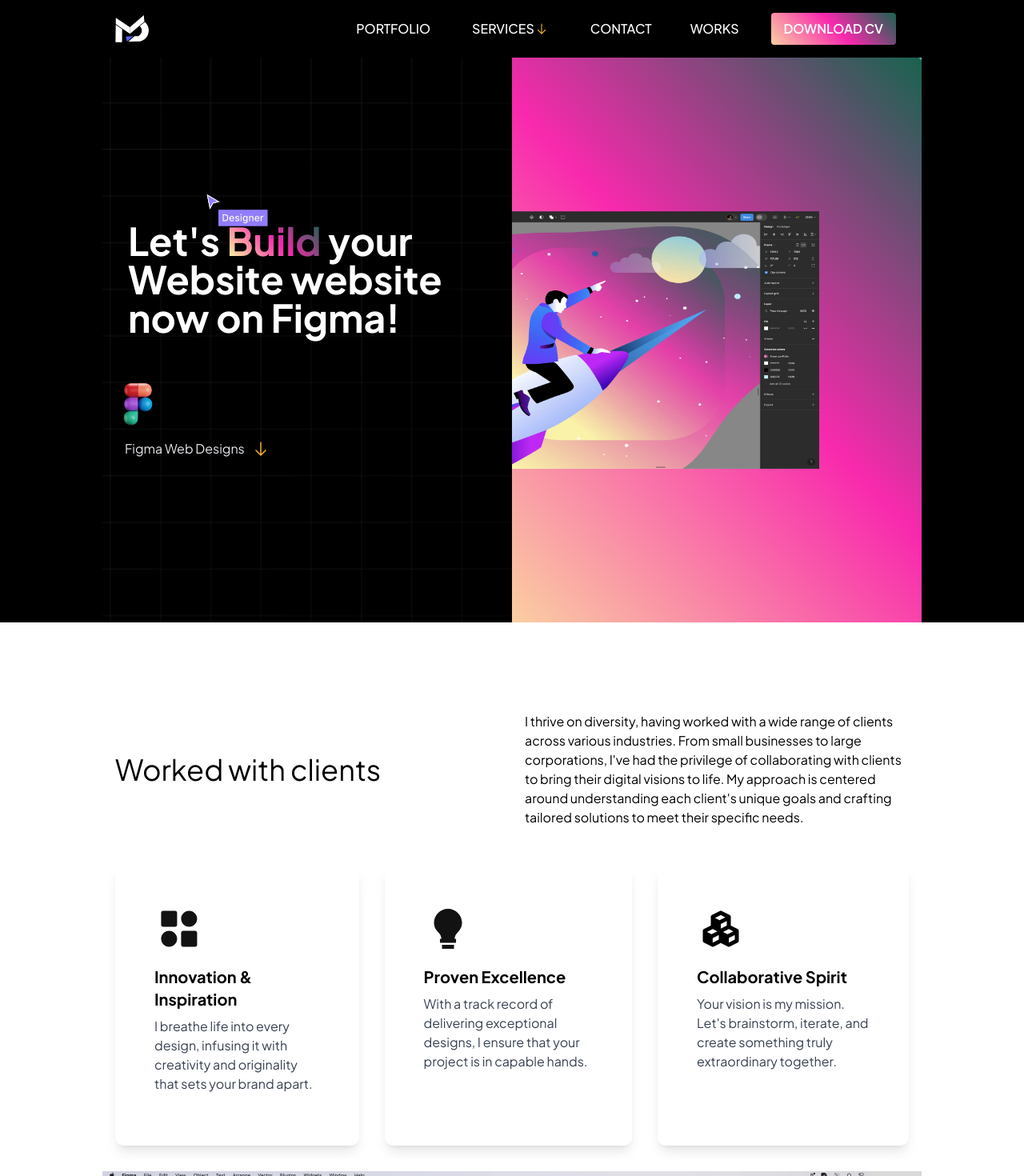
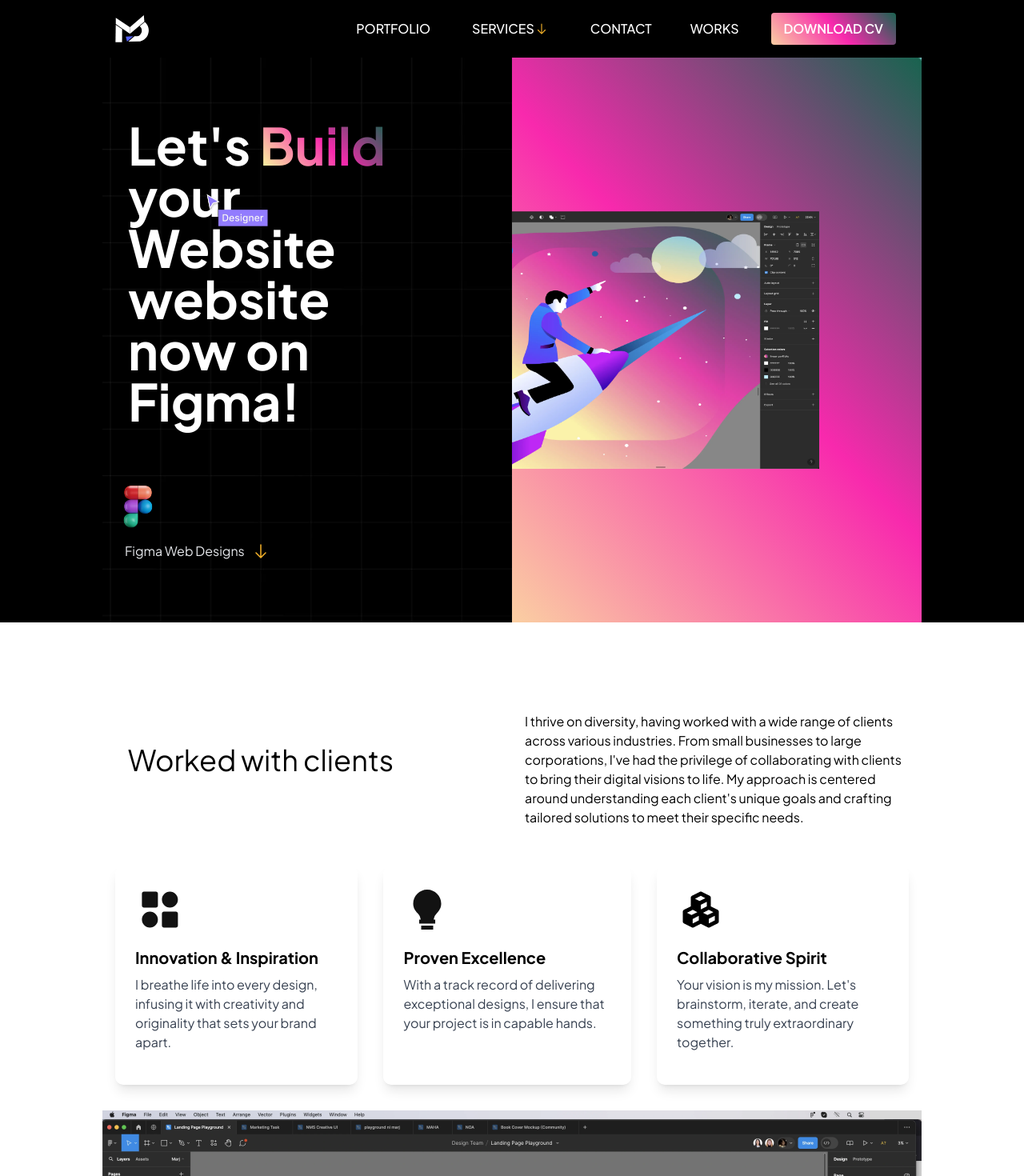
Before and after one commit to MarjonDoping/marj_portfolio, a React (Vite) app in the folder marjportfolio/marj-portfolio/: page /webDesign in a window 1280 px wide. Shown: the top 1470 px of the page at 80% size. Built offline with nearby package versions, Linux system fonts and the light colour scheme; a web font is replaced by a local one.

Commit message:
updated resposiveness

```diff
--- a/marjportfolio/marj-portfolio/src/Page/WebDesignHeroPage.jsx
+++ b/marjportfolio/marj-portfolio/src/Page/WebDesignHeroPage.jsx
@@ -20,7 +20,7 @@ const WebDesignHeroPage = () => {
         {/* Left Column */}
         <div className="w-1/2  pl-100">
           <div className="px-8">
-            <h1 className="text-mh1 items-center text-white font-bold mb-4 leading-none">
+          <h1 className="text-mh4 md:text-mh7 font-bold leading-none mb-8 text-white">
               Let's{" "}
               <span
                 style={{
--- a/marjportfolio/marj-portfolio/src/Page/WebdesignAccordion.jsx
+++ b/marjportfolio/marj-portfolio/src/Page/WebdesignAccordion.jsx
@@ -92,7 +92,7 @@ const WebdesignAccordion = () => {
                   />
                 </svg>
               </div>
-              <h2 className="text-4xl font-medium">User Experience Design</h2>
+              <h2 className="text-2xl md:text-4xl font-medium">User Experience Design</h2>
             </div>
           }
           cardContent={
@@ -134,7 +134,7 @@ const WebdesignAccordion = () => {
                   />
                 </svg>
               </div>
-              <h2 className="text-4xl font-medium">User Interface Design</h2>
+              <h2 className="text-2xl md:text-4xl font-medium">User Interface Design</h2>
             </div>
           }
           cardContent={
@@ -187,7 +187,7 @@ const WebdesignAccordion = () => {
                   />
                 </svg>
               </div>
-              <h2 className="text-4xl font-medium">Responsive Web Designs</h2>
+              <h2 className="text-2xl md:text-4xl font-medium">Responsive Web Designs</h2>
             </div>
           }
           cardContent={
@@ -234,7 +234,7 @@ const WebdesignAccordion = () => {
                   />
                 </svg>
               </div>
-              <h2 className="text-4xl font-medium">Product Prototyping</h2>
+              <h2 className="text-2xl md:text-4xl font-medium">Product Prototyping</h2>
             </div>
           }
           cardContent={
@@ -276,7 +276,7 @@ const WebdesignAccordion = () => {
                   />
                 </svg>
               </div>
-              <h2 className="text-4xl font-medium">Wireframing and Mockups</h2>
+              <h2 className="text-2xl md:text-4xl font-medium">Wireframing and Mockups</h2>
             </div>
           }
           cardContent={
--- a/marjportfolio/marj-portfolio/src/Page/WebdesignCards.jsx
+++ b/marjportfolio/marj-portfolio/src/Page/WebdesignCards.jsx
@@ -5,13 +5,14 @@ const WebdesignCards = () => {
     <>
       <div className="bg-white pt-24">
         <div className="max-w-screen-lg mx-auto p-4">
-          <div className="flex items-center justify-between">
-            <div className="w-1/2 pr-4">
-              <h2 className="text-4xl font-normal text-black">
+          <div className="flex flex-col md:flex-row items-center justify-between">
+            <div className="w-full md:w-1/2 pr-4">
+              <h2 className="text-3xl md:text-4xl px-4 font-normal text-black">
                 Worked with clients
               </h2>
+             <br></br>
             </div>
-            <div className="w-1/2 pl-4">
+            <div className="w-full md:w-1/2 pl-4">
               <p className="text-black">
                 I thrive on diversity, having worked with a wide range of clients
                 across various industries. From small businesses to large
@@ -24,14 +25,15 @@ const WebdesignCards = () => {
           </div>
         </div>
       </div>
-      <div className="flex justify-center  py-8">
+
+      <div className="flex justify-center py-8">
         <div className="max-w-screen-lg w-full px-4">
-          <div className="flex justify-between gap-8">
-            <div className="max-w-sm custom-card rounded overflow-hidden shadow-lg p-12">
+          <div className="flex flex-col md:flex-row justify-between gap-8">
+            {/* Card 1 */}
+            <div className="custom-card max-w-sm rounded overflow-hidden shadow-lg p-6">
               <svg xmlns="http://www.w3.org/2000/svg" width="61" height="60" viewBox="0 0 61 60" fill="none">
                 <path d="M25.8906 7.5H10.8906C10.2276 7.5 9.5917 7.76339 9.12286 8.23223C8.65402 8.70107 8.39063 9.33696 8.39062 10V25C8.39063 25.663 8.65402 26.2989 9.12286 26.7678C9.5917 27.2366 10.2276 27.5 10.8906 27.5H25.8906C26.5537 27.5 27.1896 27.2366 27.6584 26.7678C28.1272 26.2989 28.3906 25.663 28.3906 25V10C28.3906 9.33696 28.1272 8.70107 27.6584 8.23223C27.1896 7.76339 26.5537 7.5 25.8906 7.5ZM50.8906 32.5H35.8906C35.2276 32.5 34.5917 32.7634 34.1229 33.2322C33.654 33.7011 33.3906 34.337 33.3906 35V50C33.3906 50.663 33.654 51.2989 34.1229 51.7678C34.5917 52.2366 35.2276 52.5 35.8906 52.5H50.8906C51.5537 52.5 52.1896 52.2366 52.6584 51.7678C53.1272 51.2989 53.3906 50.663 53.3906 50V35C53.3906 34.337 53.1272 33.7011 52.6584 33.2322C52.1896 32.7634 51.5537 32.5 50.8906 32.5ZM43.3906 7.5C37.8756 7.5 33.3906 11.985 33.3906 17.5C33.3906 23.015 37.8756 27.5 43.3906 27.5C48.9056 27.5 53.3906 23.015 53.3906 17.5C53.3906 11.985 48.9056 7.5 43.3906 7.5ZM18.3906 32.5C12.8756 32.5 8.39062 36.985 8.39062 42.5C8.39062 48.015 12.8756 52.5 18.3906 52.5C23.9056 52.5 28.3906 48.015 28.3906 42.5C28.3906 36.985 23.9056 32.5 18.3906 32.5Z" fill="#121212"/>
               </svg>
-
               <div className="py-4">
                 <div className="font-bold text-xl mb-2">Innovation & Inspiration</div>
                 <p className="text-gray-700 text-base">
@@ -39,7 +41,9 @@ const WebdesignCards = () => {
                 </p>
               </div>
             </div>
-            <div className="custom-card max-w-sm rounded overflow-hidden shadow-lg p-12">
+
+            {/* Card 2 */}
+            <div className="custom-card max-w-sm rounded overflow-hidden shadow-lg p-6">
               <svg xmlns="http://www.w3.org/2000/svg" width="60" height="60" viewBox="0 0 60 60" fill="none">
                 <path d="M22.5 50H37.5V55H22.5V50ZM42.265 34.28C44.84 31.265 47.5 28.1475 47.5 22.5C47.5 12.8525 39.6475 5 30 5C20.3525 5 12.5 12.8525 12.5 22.5C12.5 28.2125 15.1675 31.32 17.7525 34.325C18.6475 35.37 19.575 36.4525 20.4625 37.6975C20.8225 38.2125 21.4125 40.1875 21.94 42.5H19.96V47.5H40.04V42.5H38.065C38.5975 40.1825 39.19 38.2025 39.5475 37.6875C40.4275 36.43 41.3625 35.3375 42.265 34.28Z" fill="#121212"/>
               </svg>
@@ -50,7 +54,9 @@ const WebdesignCards = () => {
                 </p>
               </div>
             </div>
-            <div className="custom-card max-w-sm rounded overflow-hidden shadow-lg p-12">
+
+            {/* Card 3 */}
+            <div className="custom-card max-w-sm rounded overflow-hidden shadow-lg p-6">
               <svg xmlns="http://www.w3.org/2000/svg" width="60" height="60" viewBox="0 0 60 60" fill="none">
                 <path d="M8.8825 47.2376L18.8825 52.2376C19.2296 52.4108 19.6121 52.501 20 52.501C20.3879 52.501 20.7704 52.4108 21.1175 52.2376L30 47.7951L38.8825 52.2351C39.2287 52.4108 39.6114 52.5025 39.9997 52.503C40.388 52.5034 40.7709 52.4125 41.1175 52.2376L51.1175 47.2376C51.965 46.8126 52.5 45.9476 52.5 45.0001V32.5001C52.5 31.5526 51.965 30.6876 51.1175 30.2626L42.5 25.9551V15.0001C42.5 14.0526 41.965 13.1876 41.1175 12.7626L31.1175 7.76258C30.7702 7.58878 30.3871 7.49829 29.9988 7.49829C29.6104 7.49829 29.2273 7.58878 28.88 7.76258L18.88 12.7626C18.035 13.1876 17.5 14.0526 17.5 15.0001V25.9551L8.8825 30.2651C8.46693 30.4721 8.11737 30.791 7.87313 31.1858C7.6289 31.5806 7.49967 32.0358 7.5 32.5001V45.0001C7.5 45.9476 8.035 46.8126 8.8825 47.2376ZM20 30.2951L25.66 33.1251L18.3775 36.7676L12.7175 33.9376L20 30.2951ZM30 24.0451L37.5 20.2951V25.9551L30 29.7051V24.0451ZM45.66 33.1251L38.455 36.7276L32.795 33.8976L40 30.2951L45.66 33.1251ZM20 47.2051L19.845 47.1276V41.6251L27.5 37.7951V43.4551L20 47.2051ZM40 47.2051V41.5451L47.5 37.7951V43.4551L40 47.2051ZM30 12.7951L35.66 15.6251L28.455 19.2276L22.795 16.3976L30 12.7951Z" fill="black"/>
               </svg>
@@ -61,8 +67,6 @@ const WebdesignCards = () => {
                 </p>
               </div>
             </div>
-
-
           </div>
         </div>
       </div>
```
Lines whose indentation alone changed are shown as unchanged.
